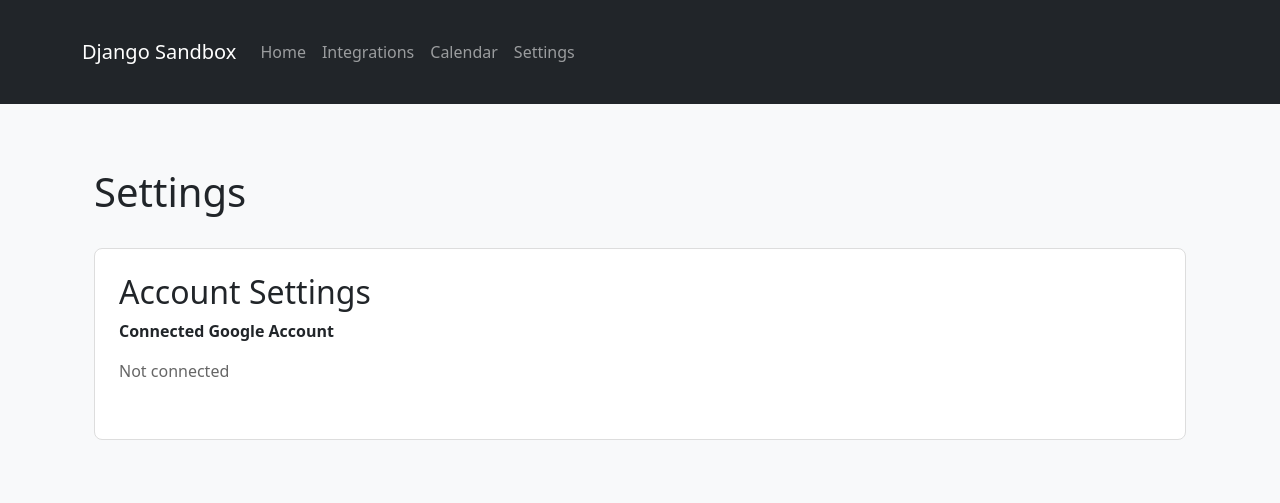
After one commit to nicomiguelino/django-sandbox, a Django app: page /settings/ in a window 1280 px wide. The commit adds this page. Shown: the top 503 px of the page. Run offline with Django 5.2, Linux system fonts and the light colour scheme.

Commit message:
feat: create a settings page

```diff
--- /dev/null
+++ b/core/templates/core/settings.html
@@ -0,0 +1,47 @@
+{% extends 'base.html' %}
+
+{% block title %}Settings - Django Sandbox{% endblock %}
+
+{% block content %}
+<div class="container">
+    <h1>Settings</h1>
+
+    <div class="settings-section">
+        <h2>Account Settings</h2>
+
+
+        <div class="form-group">
+            <label>Connected Google Account</label>
+            <p class="form-control-static">
+                {% if google_email %}
+                    {{ google_email }}
+                {% else %}
+                    Not connected
+                {% endif %}
+            </p>
+        </div>
+    </div>
+</div>
+
+<style>
+    .settings-section {
+        margin: 2rem 0;
+        padding: 1.5rem;
+        border: 1px solid #ddd;
+        border-radius: 8px;
+        background-color: white;
+    }
+    .form-group {
+        margin-bottom: 1.5rem;
+    }
+    .form-group label {
+        display: block;
+        margin-bottom: 0.5rem;
+        font-weight: bold;
+    }
+    .form-control-static {
+        padding: 0.5rem 0;
+        color: #666;
+    }
+</style>
+{% endblock %}
--- a/core/urls.py
+++ b/core/urls.py
@@ -1,5 +1,5 @@
 from django.urls import path
-from .views import IndexView, IntegrationsView
+from .views import IndexView, IntegrationsView, SettingsView
 from . import views
 
 app_name = 'core'
@@ -10,4 +10,5 @@ urlpatterns = [
     path('google/callback/', views.google_oauth_callback, name='google_oauth_callback'),
     path('google/disconnect/', views.disconnect_google, name='disconnect_google'),
     path('calendar/', views.calendar_view, name='calendar'),
+    path('settings/', views.SettingsView.as_view(), name='settings'),
 ]
--- a/core/views.py
+++ b/core/views.py
@@ -133,3 +133,25 @@ def calendar_view(request):
 
     events = list_upcoming_events(request)
     return render(request, 'core/calendar.html', {'events': events})
+
+
+class SettingsView(TemplateView):
+    template_name = 'core/settings.html'
+
+    def get_context_data(self, **kwargs):
+        context = super().get_context_data(**kwargs)
+
+        # Check if user has connected Google account
+        google_email = None
+        if self.request.session.get('google_credentials'):
+            try:
+                credentials = Credentials(**json.loads(self.request.session['google_credentials']))
+                service = build('oauth2', 'v2', credentials=credentials)
+                user_info = service.userinfo().get().execute()
+                google_email = user_info.get('email')
+            except Exception:
+                if 'google_credentials' in self.request.session:
+                    del self.request.session['google_credentials']
+
+        context['google_email'] = google_email
+        return context
--- a/templates/base.html
+++ b/templates/base.html
@@ -50,6 +50,9 @@
                     <li class="nav-item">
                         <a class="nav-link" href="{% url 'core:calendar' %}">Calendar</a>
                     </li>
+                    <li class="nav-item">
+                      <a class="nav-link" href="{% url 'core:settings' %}">Settings</a>
+                    </li>
                 </ul>
             </div>
         </div>
```
